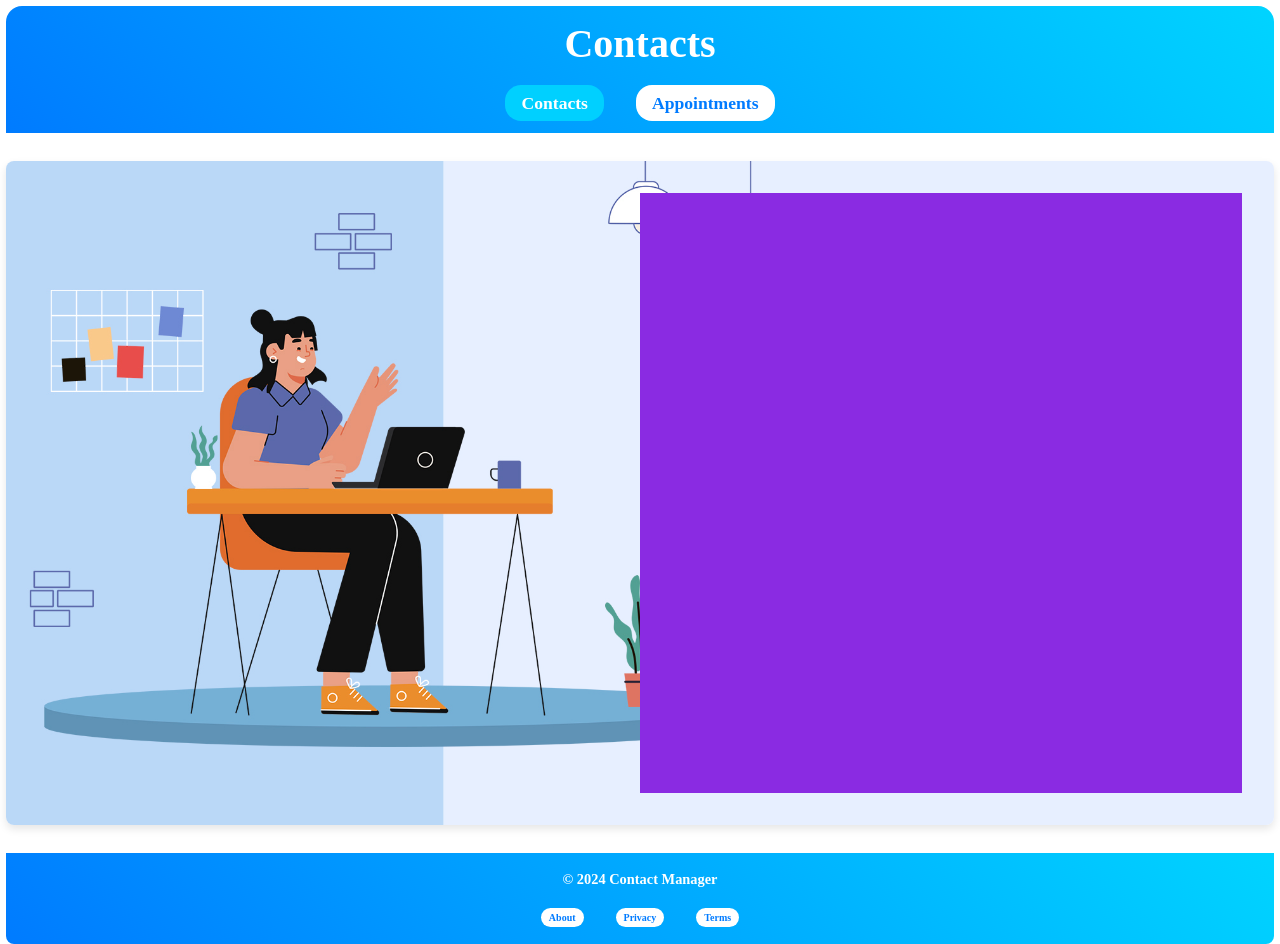
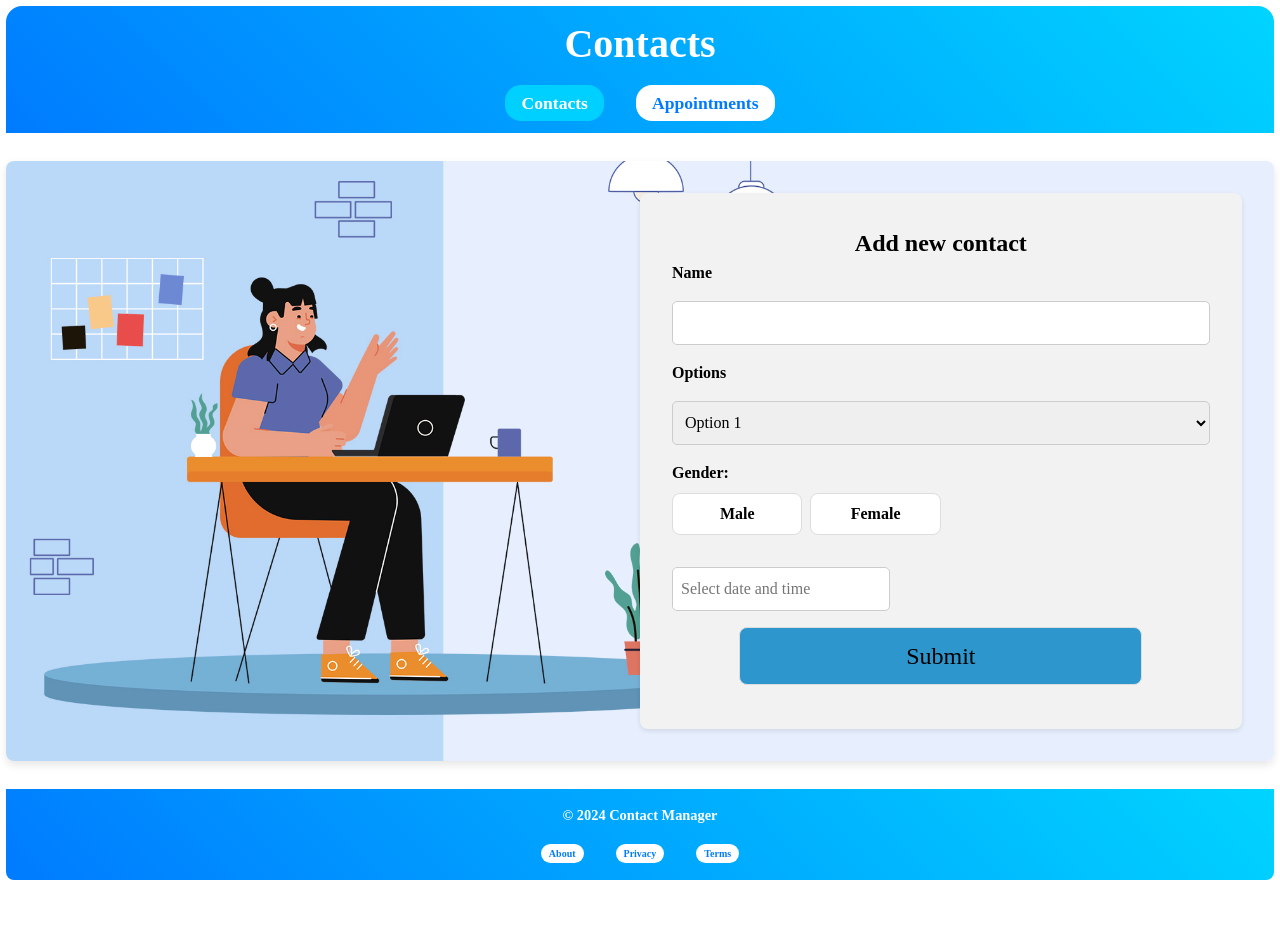
Before and after one commit to tmccann/react-contacts-management, a React (Vite) app: page / in a window 1280 px wide. After the commit the page ends 880 px from the top, so only its background shows below. Built offline with nearby package versions, Linux system fonts and the light colour scheme.

Commit message:
feat: Add base styles for forms

```diff
--- a/package.json
+++ b/package.json
@@ -13,6 +13,7 @@
     "react": "^18.3.1",
     "react-datepicker": "^7.5.0",
     "react-dom": "^18.3.1",
+    "react-hook-form": "^7.53.2",
     "react-router-dom": "^6.28.0"
   },
   "devDependencies": {
--- a/src/Components/forms/contactsForm/ContactsForm.tsx
+++ b/src/Components/forms/contactsForm/ContactsForm.tsx
@@ -1,17 +1,47 @@
+import DatePicker from "react-datepicker";
 import "react-datepicker/dist/react-datepicker.css";
 import FormContainer from "../formContainer/FormContainer";
+import styles from "../formStyles/FormStyles.module.css";
 
 const ContactsForm = () => {
   return (
     <>
       <FormContainer>
-        <div
-          style={{
-            height: "600px",
-            width: "50%",
-            backgroundColor: "blueviolet",
-          }}
-        ></div>
+        <form action="submit" className={styles.form}>
+          <h2>Add new contact</h2>
+          <label htmlFor="name">Name</label>
+          <input type="text" />
+          <label htmlFor="options">Options</label>
+          <select name="options" id="options">
+            <option value="option1">Option 1</option>
+            <option value="option2">Option 2</option>
+            <option value="option3">Option 3</option>
+          </select>
+
+          <fieldset className={styles.fieldset}>
+            <legend>Gender: </legend>
+            <div className={styles.switch}>
+              <input type="radio" id="male" value="male" name="gender" />
+              <label htmlFor="male" className={styles.switchLabel}>
+                Male
+              </label>
+
+              <input type="radio" id="female" value="female" name="gender" />
+              <label htmlFor="female" className={styles.switchLabel}>
+                Female
+              </label>
+            </div>
+          </fieldset>
+          <div className={styles.react_datepicker}>
+            <DatePicker
+              placeholderText="Select date and time"
+              dateFormat="dd/MM/yyyy"
+            />
+          </div>
+          <div className={styles.positon_button_center}>
+            <button type="submit">Submit</button>
+          </div>
+        </form>
       </FormContainer>
     </>
   );
--- a/src/pages/contacts/ContactsPage.tsx
+++ b/src/pages/contacts/ContactsPage.tsx
@@ -5,6 +5,8 @@ const ContactsPage = () => {
     <>
       <ContactsForm />
       {/* import form re-usable form container this should include default style for all forms */}
+      {/* done */}
+
       {/* make form  */}
       {/* vlidate form data */}
       {/* handle form data */}
```
Also changed, not shown: 1 other file (tests, documents, lock files or other folders).
